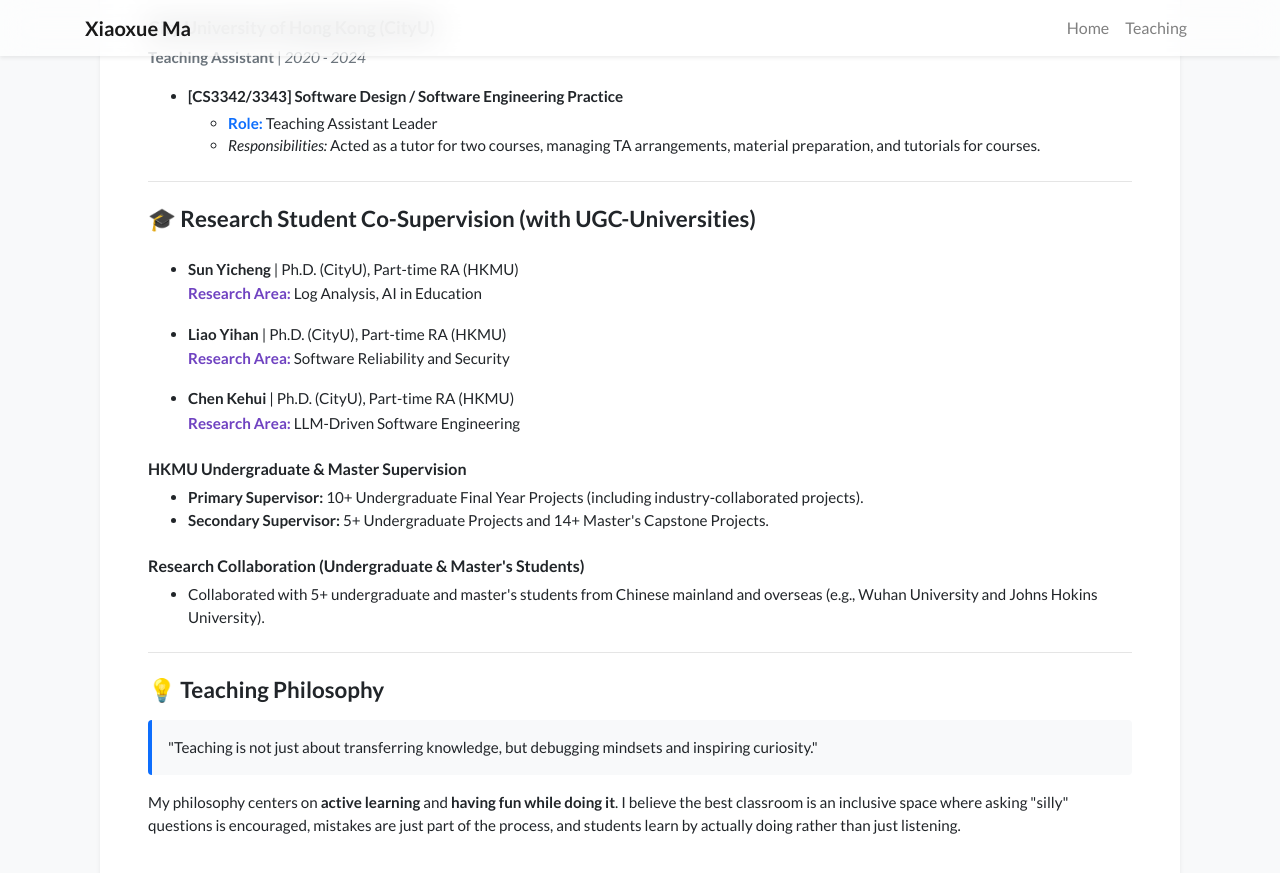
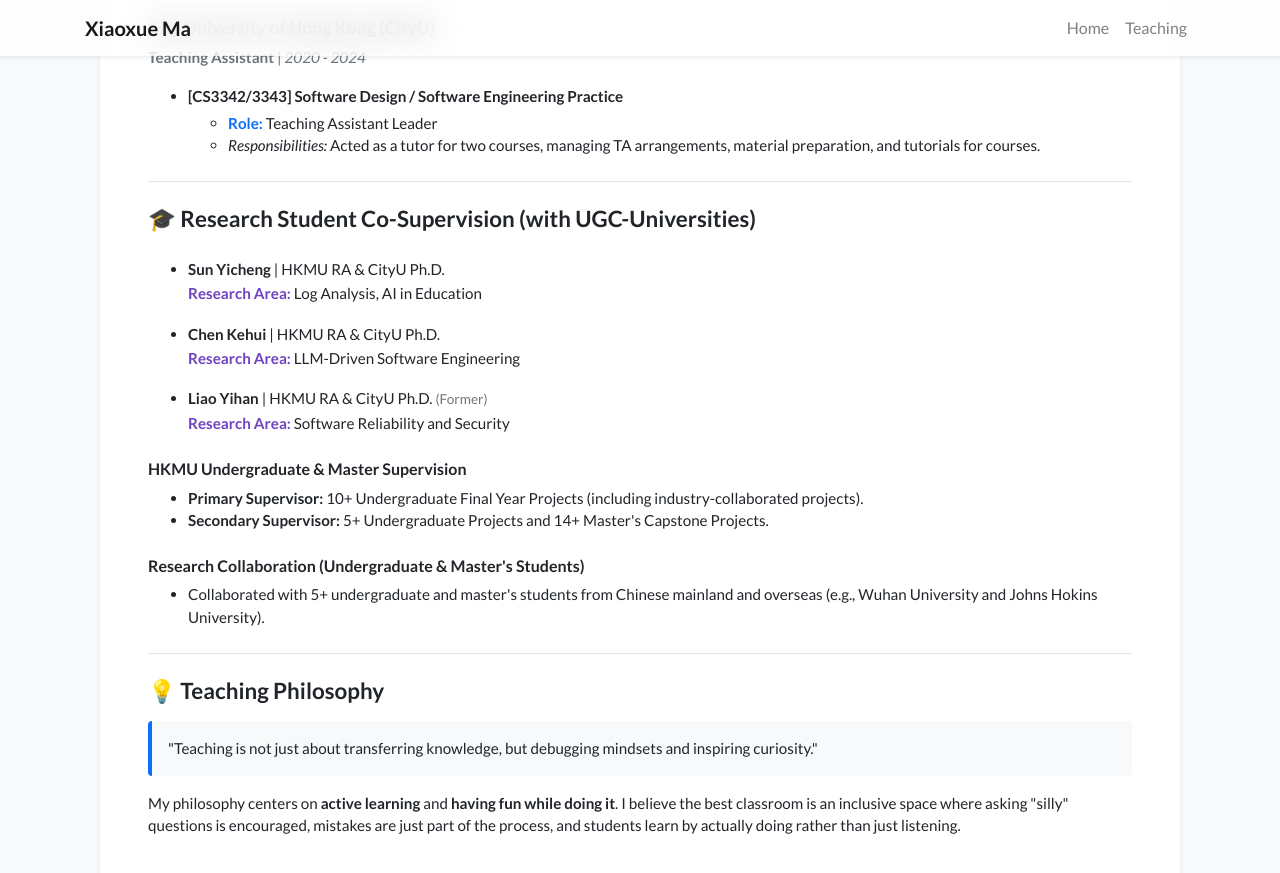
Before and after one commit to xiaoxuemakayley/xiaoxuemakayley.github.io, a Jekyll site: the page built from teaching.html, in a window 1280 px wide and 900 px high, scrolled down 1133 px. Shown: the top 873 px of the window. Built offline with Jekyll 4.4.1, drawn with Linux system fonts in a browser that asks for light colours; nearby versions of some CDN libraries; a style sheet for code colours, icons or effects is not loaded.

Commit message:
Update teaching.html

```diff
--- a/teaching.html
+++ b/teaching.html
@@ -94,16 +94,16 @@ permalink: /teaching/
         <h2 id="student-supervision" class="mb-4" style="font-size: 1.4rem; font-weight: 600;">🎓 Research Student Co-Supervision (with UGC-Universities)</h2>
         <ul style="font-size: 0.95rem; line-height: 1.6;">
             <li class="mb-3">
-                <strong>Sun Yicheng</strong> | Ph.D. (CityU), Part-time RA (HKMU)
+                <strong>Sun Yicheng</strong> | HKMU RA & CityU Ph.D.
                 <br><strong style="color: #6f42c1;">Research Area:</strong> Log Analysis, AI in Education
             </li>
             <li class="mb-3">
-                <strong>Liao Yihan</strong> | Ph.D. (CityU), Part-time RA (HKMU)
-                <br><strong style="color: #6f42c1;">Research Area:</strong> Software Reliability and Security
+                <strong>Chen Kehui</strong> | HKMU RA & CityU Ph.D.
+                <br><strong style="color: #6f42c1;">Research Area:</strong> LLM-Driven Software Engineering
             </li>
             <li class="mb-3">
-                <strong>Chen Kehui</strong> | Ph.D. (CityU), Part-time RA (HKMU)
-                <br><strong style="color: #6f42c1;">Research Area:</strong> LLM-Driven Software Engineering
+                <strong>Liao Yihan</strong> | HKMU RA & CityU Ph.D. <span class="text-muted" style="font-size: 0.85rem;">(Former)</span>
+                <br><strong style="color: #6f42c1;">Research Area:</strong> Software Reliability and Security
             </li>
         </ul>
 
```
